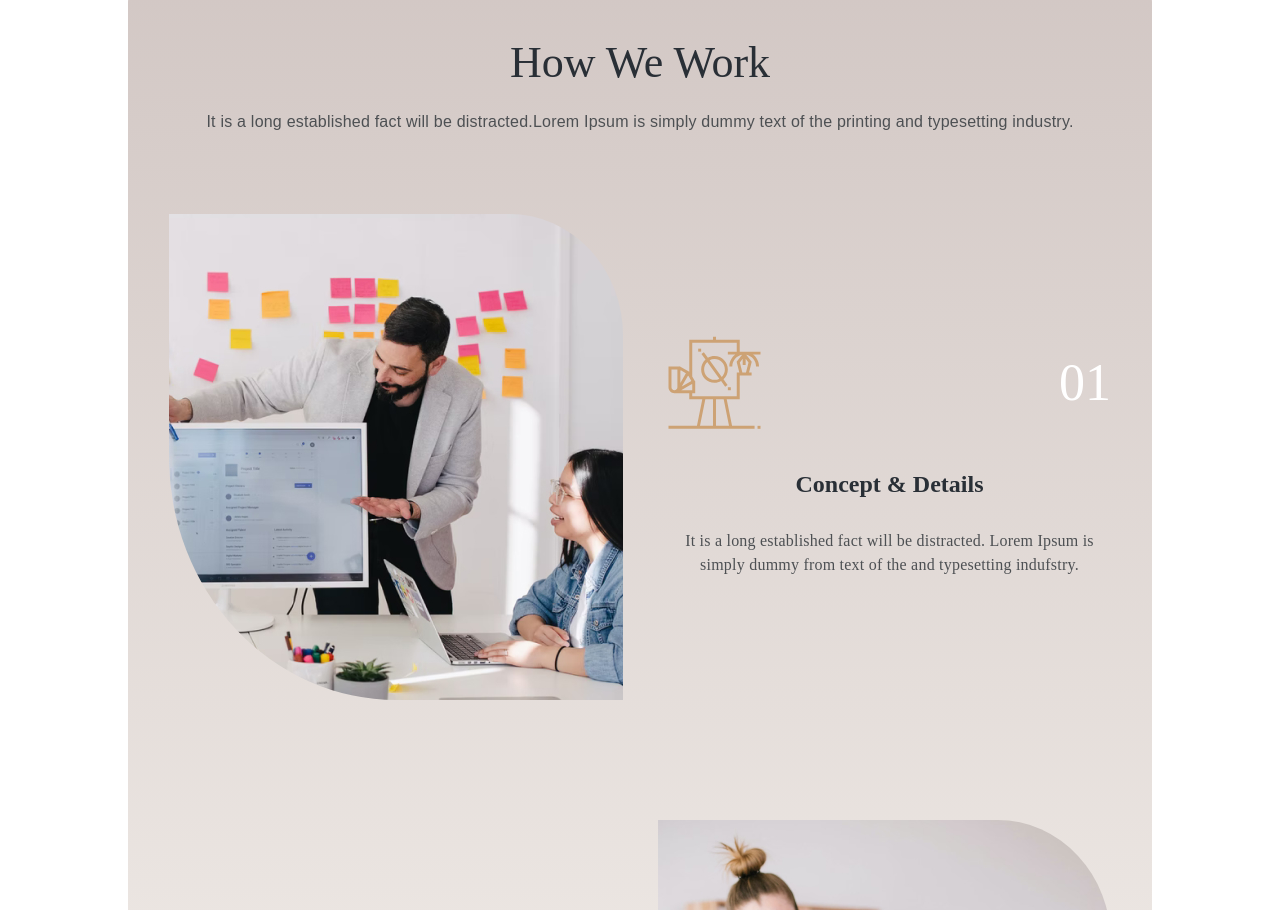
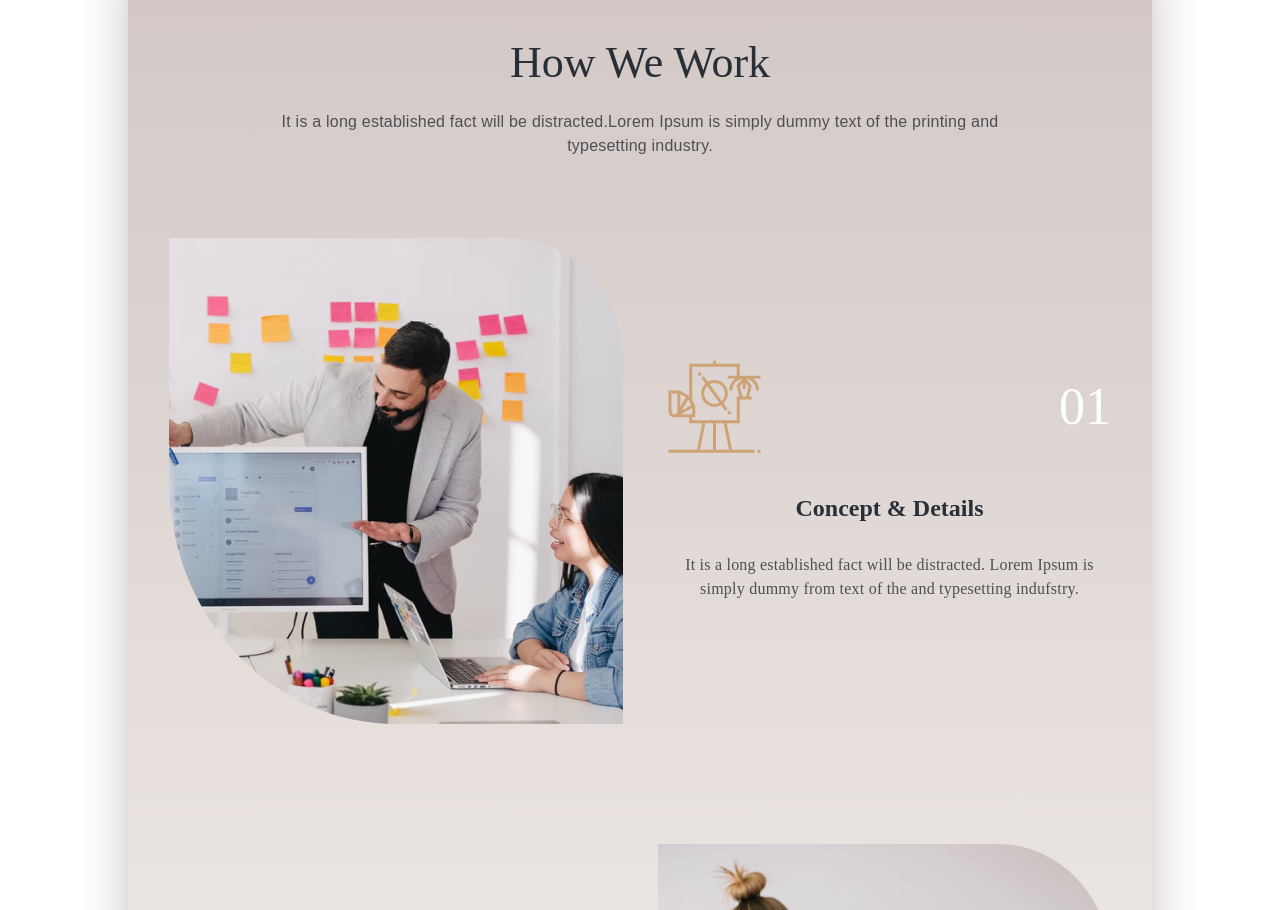
Before and after one commit to AlekseevAndreyG/InteriorDesignWebflow, a React (Create React App) app: page /services-page in a window 1280 px wide. Shown: the part 1123-2033 px from the top of the page. Built offline with nearby package versions, Linux system fonts and the light colour scheme.

Commit message:
добавил тень

```diff
--- a/src/Pages/ServicesPage/components/ServicesHowWeWork/ServicesHowWeWork.css
+++ b/src/Pages/ServicesPage/components/ServicesHowWeWork/ServicesHowWeWork.css
@@ -11,6 +11,7 @@
   background: linear-gradient(to bottom, #d1c6c3 0%, #f4f0ec 50%, #ceb1a9 140%);
   border-radius: 70px;
   padding: 10% 4% 8% 4%;
+  box-shadow: 0px 0px 50px 0px #c5bfbf;
 }
 
 .services-how-we-work-heading {
@@ -30,6 +31,8 @@
 }
 
 .services-how-we-work-heading span {
+  width: 80%;
+  margin: 0 auto;
   color: #4d5053;
   text-align: center;
   font-size: 2vh;
```
